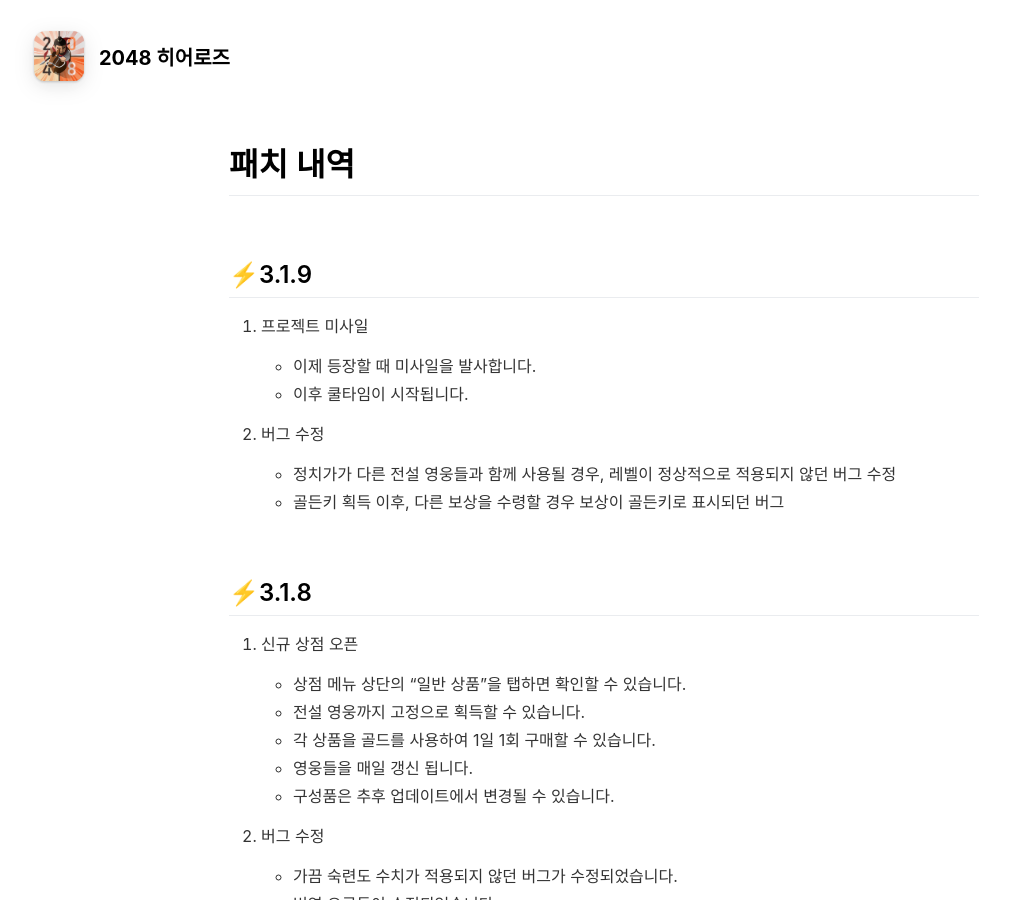
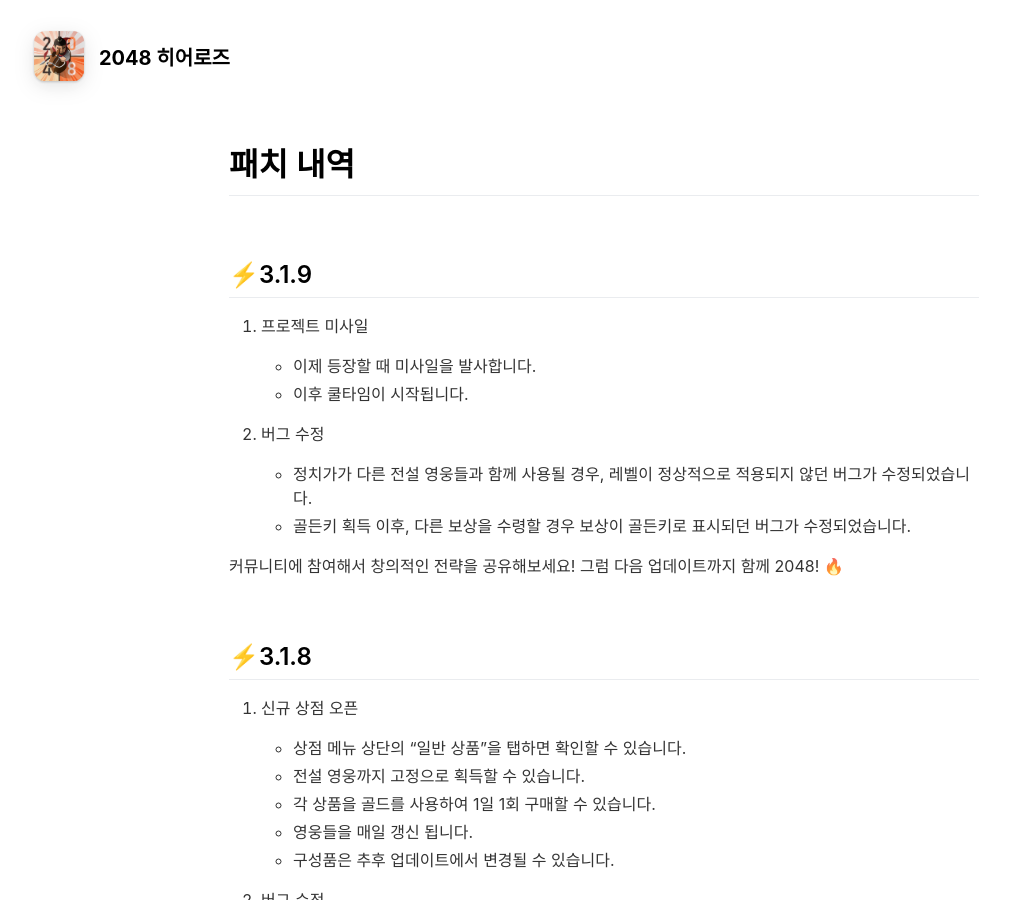
Before and after one commit to ArgoExped/Frozen-Arts, a Jekyll site: the page built from patch-kr.md, in a window 1280 px wide and 900 px high. Shown: the whole window, without its empty margins (36-1046 px from the left). Built offline with Jekyll 4.4.1, drawn with Linux system fonts in a browser that asks for light colours; nearby versions of some CDN libraries.

Commit message:
Update patch-kr.md
3.1.9

```diff
--- a/patch-kr.md
+++ b/patch-kr.md
@@ -17,8 +17,11 @@ include_in_header: true
 
 2. 버그 수정
 
-	- 정치가가 다른 전설 영웅들과 함께 사용될 경우, 레벨이 정상적으로 적용되지 않던 버그 수정
-	- 골든키 획득 이후, 다른 보상을 수령할 경우 보상이 골든키로 표시되던 버그
+	- 정치가가 다른 전설 영웅들과 함께 사용될 경우, 레벨이 정상적으로 적용되지 않던 버그가 수정되었습니다.
+	- 골든키 획득 이후, 다른 보상을 수령할 경우 보상이 골든키로 표시되던 버그가 수정되었습니다.
+
+커뮤니티에 참여해서 창의적인 전략을 공유해보세요!
+그럼 다음 업데이트까지 함께 2048! 🔥
 
 
 <br>
```
